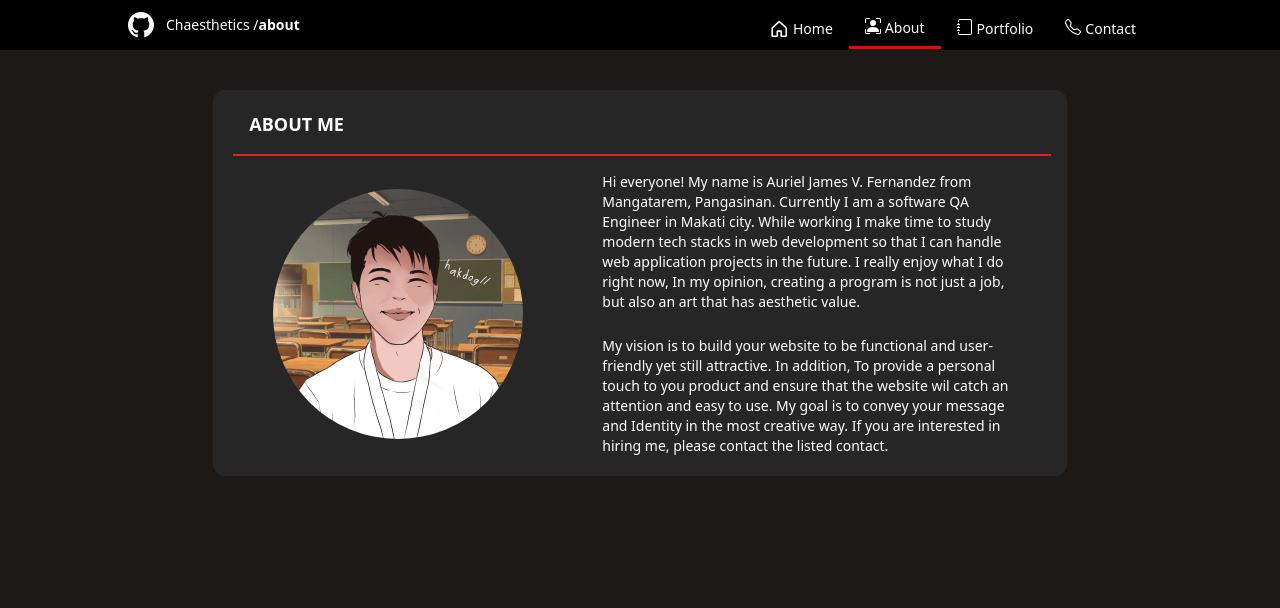
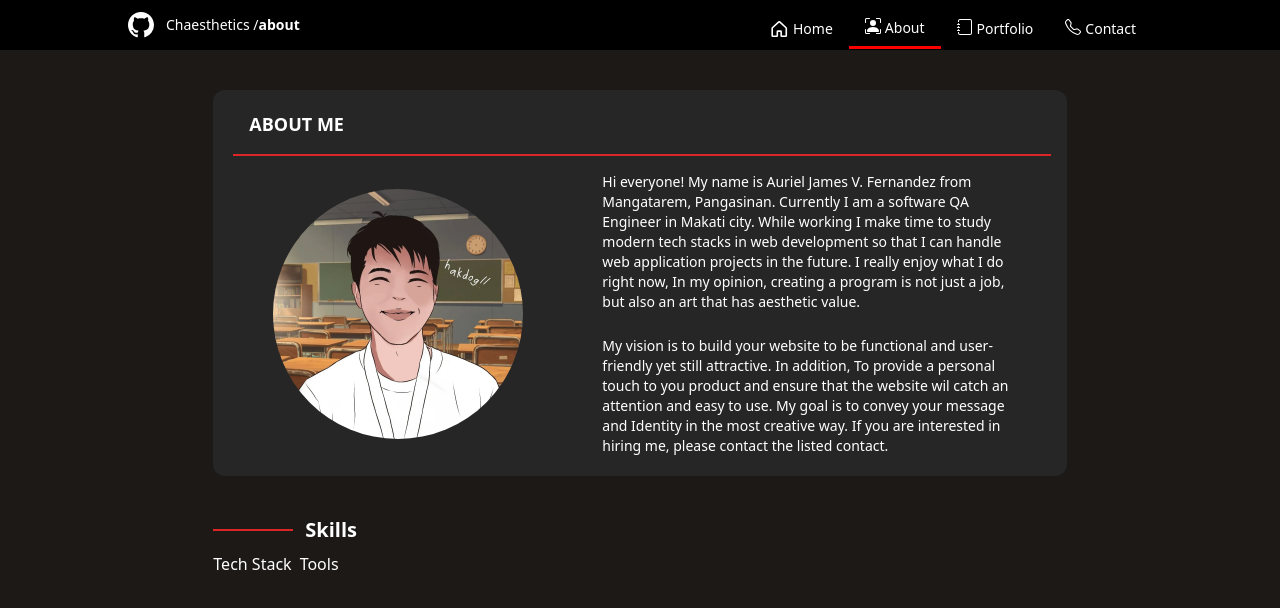
Before and after one commit to chaesthetics/Porfolio, a Vue app: page /about in a window 1280 px wide. Shown: the top 608 px of the page. Built offline with nearby package versions, Linux system fonts and the light colour scheme.

Commit message:
issue/#6 About UI is almost done

```diff
--- a/src/App.vue
+++ b/src/App.vue
@@ -2,9 +2,6 @@
 import { RouterLink, RouterView } from 'vue-router';
 import { useRouter } from 'vue-router'
 const router = useRouter();
-
-
-
 </script>
 
 <template>
--- a/src/views/AboutView.vue
+++ b/src/views/AboutView.vue
@@ -1,5 +1,10 @@
 <script setup>
+import { RouterLink, RouterView } from 'vue-router';
+import { useRouter } from 'vue-router'
+const router = useRouter();
+
 </script>
+
 <template>
   <main>
     <div class="about w-4/6 ml-auto mr-auto mt-10 bg-neutral-800 pl-5 pr-4 pt-5 pb-5 rounded-xl">
@@ -20,5 +25,15 @@
         </div>
       </div>
     </div>
+    <div class="w-4/6 ml-auto mr-auto">
+      <div class="flex pt-10 font-semibold items-center">
+        <hr class="border border-1 border-red-600 w-20">
+        <p class="text-white pl-3 text-xl">Skills</p>
+      </div>
+      <div class="space-x-2 pt-2">
+        <RouterLink to="/about/techstack" class="text-white text-semibold">Tech Stack</RouterLink>
+        <RouterLink to="/about/tools" class="text-white text-semibold">Tools</RouterLink>
+      </div>
+    </div>
   </main>
 </template>
```
